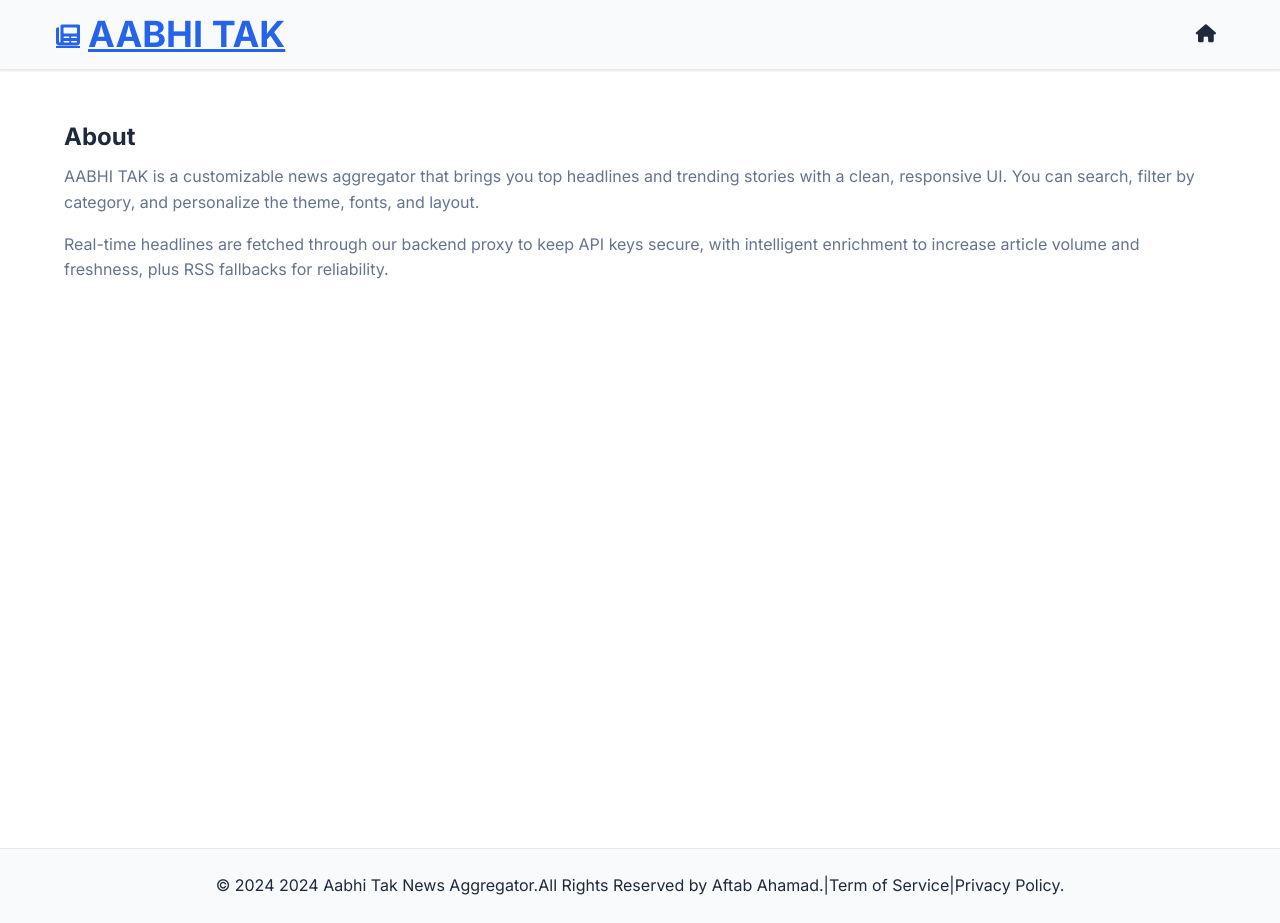
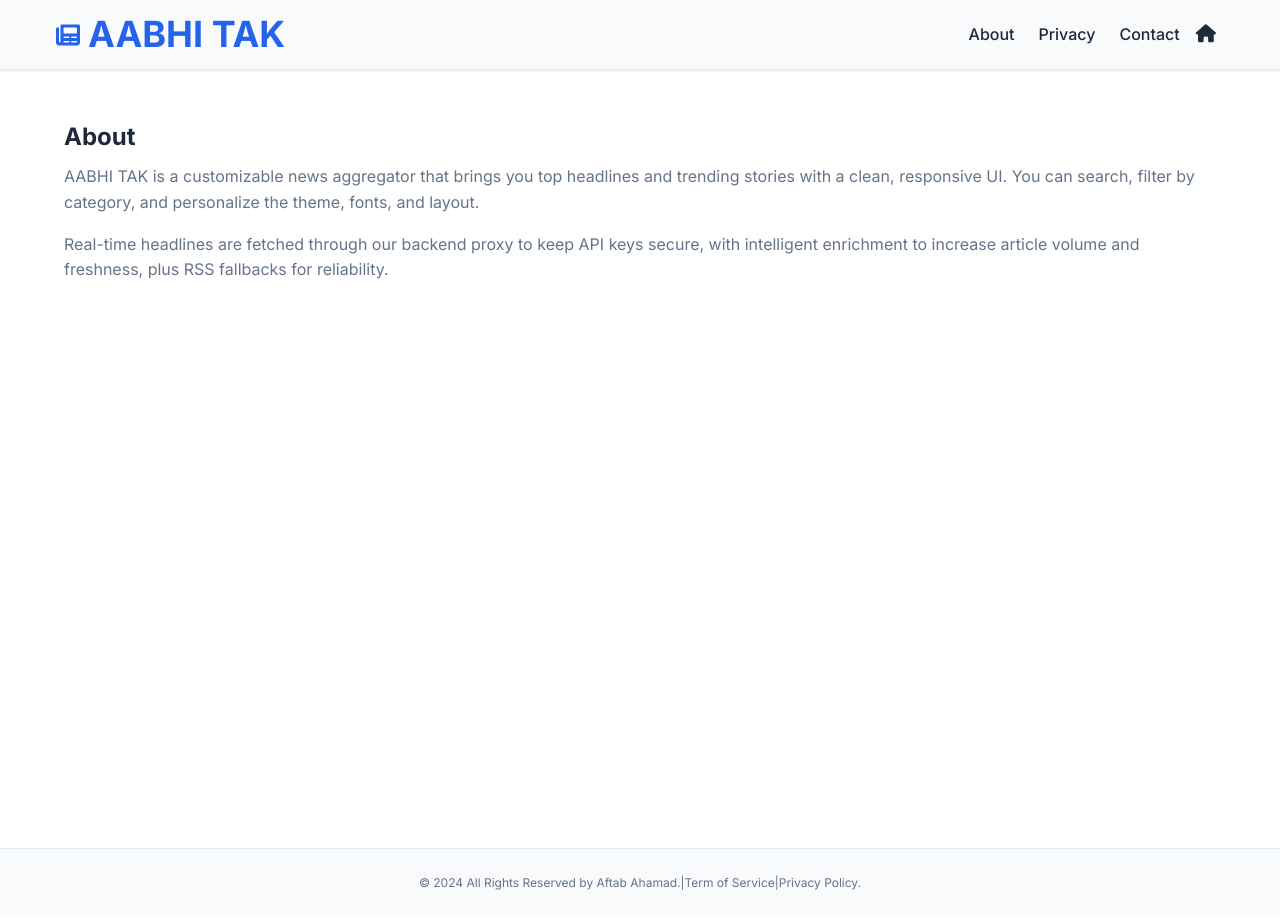
Before and after one commit to aftabahamad26/AABHITAK, a plain HTML site: page about.html in a window 1280 px wide. Drawn offline with Linux system fonts and the light colour scheme.

Commit message:
Add About, Privacy, Contact pages; link from footer; unify header and centered © footer

```diff
--- a/about.html
+++ b/about.html
@@ -17,6 +17,11 @@
         <h1>AABHI TAK</h1>
       </a>
       <div class="header-controls">
+        <nav class="header-nav">
+          <a href="about.html">About</a>
+          <a href="privacy.html">Privacy</a>
+          <a href="contact.html">Contact</a>
+        </nav>
         <a class="settings-btn" id="settingsBtn" href="index.html">
           <i class="fas fa-home"></i>
         </a>
@@ -40,7 +45,7 @@
 
   <footer class="footer">
     <div class="footer-content" style="justify-content:center;">
-      <p>© 2024 2024 Aabhi Tak News Aggregator.All Rights Reserved by Aftab Ahamad.|Term of Service|Privacy Policy.</p>
+      <p>&copy; 2024 All Rights Reserved by Aftab Ahamad.|Term of Service|Privacy Policy.</p>
     </div>
   </footer>
 
--- a/style.css
+++ b/style.css
@@ -40,6 +40,24 @@ body {
     justify-content: space-between;
 }
 
+/* Header navigation */
+.header-nav {
+    display: flex;
+    align-items: center;
+    gap: var(--spacing-lg);
+    margin-left: 0;
+}
+
+.header-nav a {
+    color: var(--text-color);
+    text-decoration: none;
+    font-weight: 500;
+}
+
+.header-nav a:hover {
+    color: var(--primary-color);
+}
+
 .logo {
     display: flex;
     align-items: center;
@@ -47,10 +65,20 @@ body {
     font-size: var(--font-size-large);
     font-weight: 600;
     color: var(--primary-color);
+    text-decoration: none;
 }
 
 .logo i {
     font-size: 24px;
+}
+
+/* Ensure the logo link is never underlined in any state */
+.logo:link,
+.logo:visited,
+.logo:hover,
+.logo:active {
+    text-decoration: none;
+    color: var(--primary-color);
 }
 
 .header-controls {
@@ -529,9 +557,20 @@ body {
     color: var(--primary-color);
 }
 
+/* Smaller copyright text */
+.footer-content p {
+    font-size: 12px;
+    color: var(--text-secondary);
+}
+
 @media (max-width: 768px) {
     .header-content {
         padding: 0 var(--spacing-sm);
+    }
+
+    .header-nav {
+        gap: var(--spacing-sm);
+        margin-left: 0;
     }
 
     .logo h1 {
```
Also changed, not shown: contact.html (+6 -1 lines), index.html (+6 -6 lines), privacy.html (+6 -1 lines).
